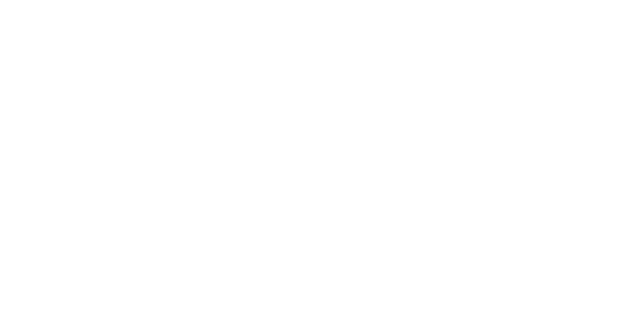
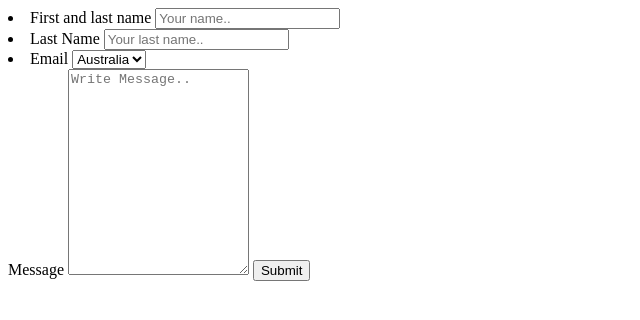
Before and after one commit to Wabberjack/Basic-Portfolio, a plain HTML site: page Contact.html in a window 1280 px wide. Shown: the whole page, without its empty margins (0-640 px from the left). Drawn offline with Linux system fonts and the light colour scheme.

Commit message:
tried update some code

```diff
--- a/Contact.html
+++ b/Contact.html
@@ -1,6 +1,31 @@
 <!DOCTYPE html>
 <html>
 <body>
+	<div class="container">
+  <form action="/action_page.php">
+<ui>
+   <li><label for="fname">First and last name</label>
+    <input type="text" id="fname" name="first and last name" placeholder="Your name..">
+	</li>
+   <li><label for="lname">Last Name</label>
+    <input type="text" id="lname" name="lastname" placeholder="Your last name..">
+	</li>
+   <li><label for="Email">Email</label>
+    <select id="" name="country">
+      <option value="australia">Australia</option>
+      <option value="canada">Canada</option>
+      <option value="usa">USA</option>
+    </select>
+	</li>
+</ui>
+
+    <label for="subject">Message</label>
+    <textarea id="Message" name="Message" placeholder="Write Message.." style="height:200px"></textarea>
+
+    <input type="submit" value="Submit">
+
+  </form>
+</div>
 
 <h1> </h1>
 <p> </p>
```
Also changed, not shown: Index.html (+5 -3 lines).
